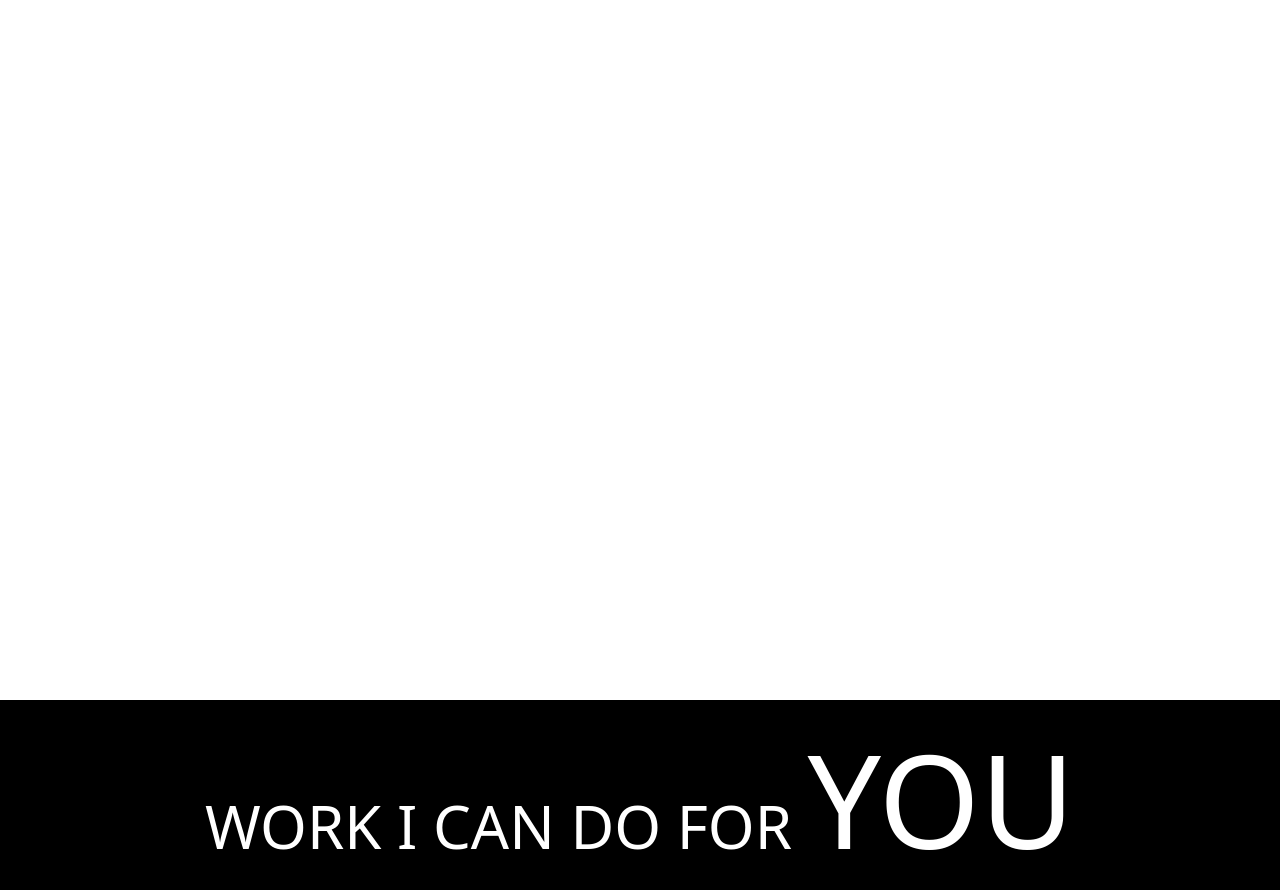
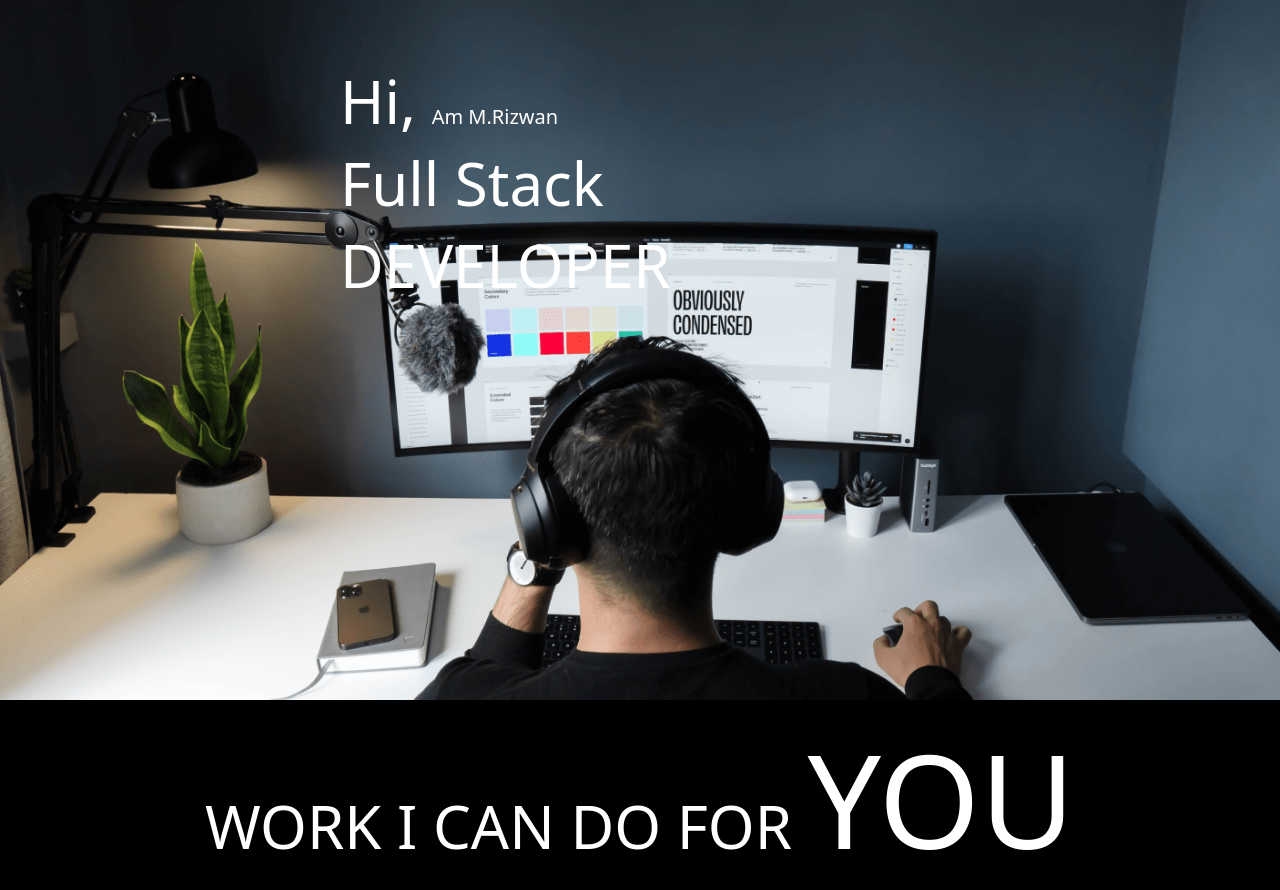
Before and after one commit to Web-lovers/portfolio, a plain HTML site: page index.html in a window 1280 px wide. Shown: the top 890 px of the page. Drawn offline with Linux system fonts and the light colour scheme; files whose address does not match are found by name.

Commit message:
Update style.css

```diff
--- a/style.css
+++ b/style.css
@@ -7,7 +7,7 @@
   width: 100%;
 }
 .top-conatiner{
-background-image: url(images/developer-min.png);
+background-image: url(developer-min.png);
 width: 100%;
 height:700px;
 background-size: cover;
```
